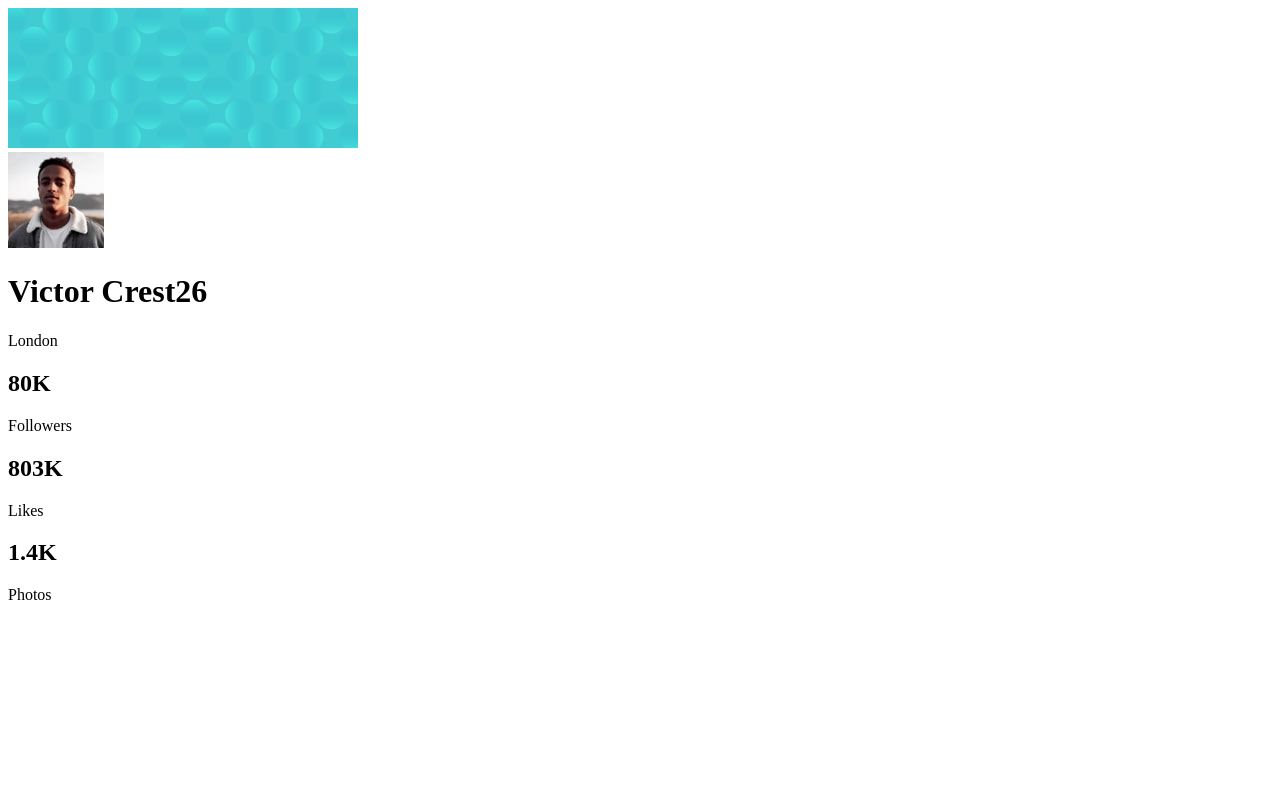
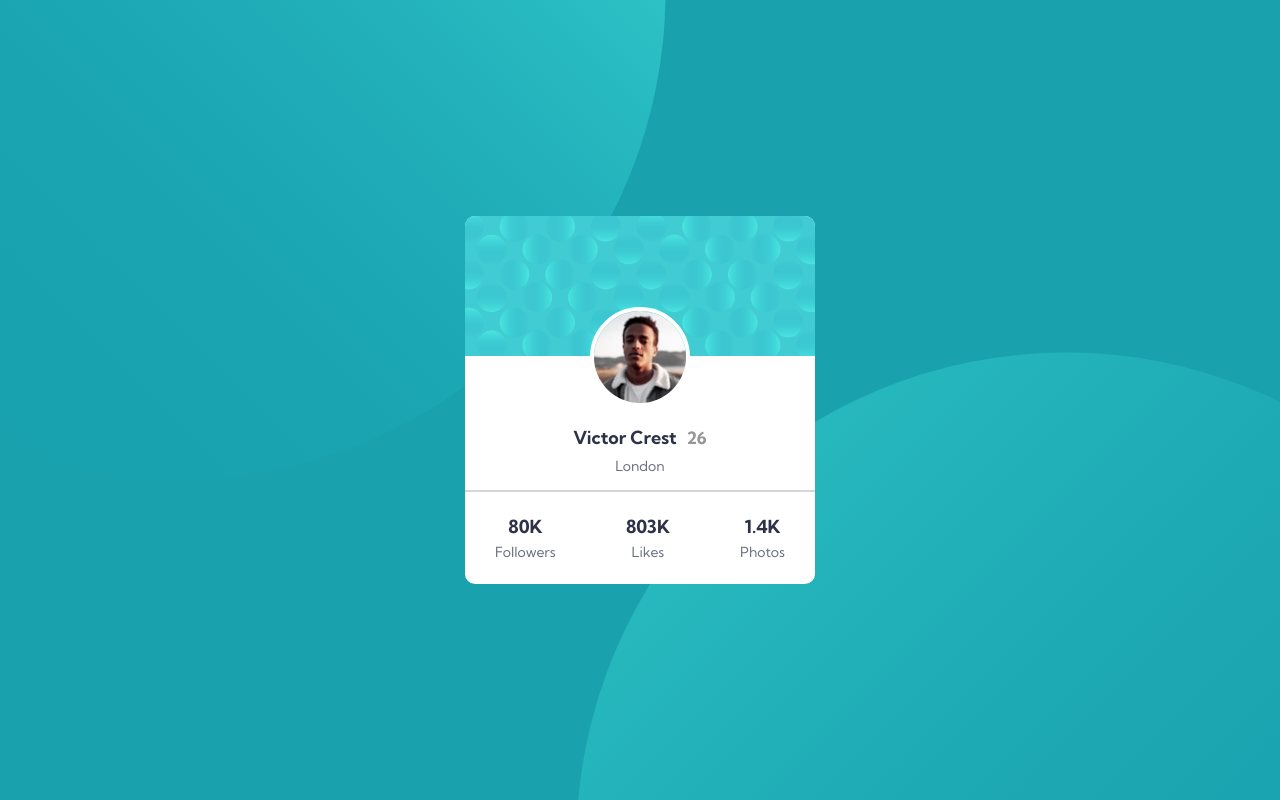
Before and after one commit to bijaylaxmibehera/profile-card-component, a plain HTML site: page index.html in a window 1280 px wide. Drawn offline with Linux system fonts and the light colour scheme.

Commit message:
feat: styling added

```diff
--- a/index.html
+++ b/index.html
@@ -14,6 +14,7 @@
         <img src="./images/image-victor.jpg" alt="" id="user-pic">
         <h1 id="user-name">Victor Crest<span id="user-age">26</span></h1>
         <p id="user-location"> London </p>
+        <hr>
         <div class="footer">
           <div>
             <h2 class="count">80K</h2>
--- a/style.css
+++ b/style.css
@@ -0,0 +1,90 @@
+@import url('https://fonts.googleapis.com/css2?family=Kumbh+Sans:wght@400;700&display=swap');
+
+:root {
+    /* Primary */
+
+    --dark-cyan: hsl(185, 75%, 39%);
+    --very-dark-desaturated-blue: hsl(229, 23%, 23%);
+    --dark-grayish-blue: hsl(227, 10%, 46%);
+
+    /* Neutral */
+    --dark-gray: hsl(0, 0%, 59%);
+}
+
+* {
+    margin: 0;
+    padding: 0;
+    box-sizing: border-box;
+}
+
+body {
+    font-family: 'Kumbh Sans', sans-serif;
+    background-color: var(--dark-cyan);
+    display: flex;
+    min-height: 100vh;
+    justify-content: center;
+    align-items: center;
+    background-image: url("./images/bg-pattern-top.svg"), url("./images/bg-pattern-bottom.svg");
+    background-repeat: no-repeat, no-repeat;
+    background-position: right 48vw bottom 40vh, left 45vw top 44vh;
+}
+
+.container {
+    background-color: #fff;
+    text-align: center;
+    border-radius: 10px;
+    overflow: hidden;
+    margin: 30px;
+}
+
+.content img {
+    width: 100px;
+    height: auto;
+    border-radius: 50%;
+    border: 4px solid #fff;
+    margin-top: -53px;
+    margin-bottom: 15px;
+}
+
+h1 {
+    font-size: 18px;
+    font-weight: 700;
+    color: var(--very-dark-desaturated-blue);
+}
+
+span#user-age {
+    color: var(--dark-gray);
+    margin-left: 10px;
+    font-size: 17px;
+}
+
+p#user-location {
+    margin-top: 8px;
+    color: var(--dark-grayish-blue);
+    font-size: 14px;
+}
+
+hr {
+    border: 0.3px solid hsla(229, 23%, 23%, 0.2);
+    margin-top: 15px;
+
+}
+
+.footer {
+    display: flex;
+    justify-content: space-between;
+    padding: 0 30px;
+    margin: 23px 0;
+}
+
+.footer .count {
+    font-size: 18px;
+    font-weight: 700;
+    color: var(--very-dark-desaturated-blue);
+}
+
+.footer p {
+    color: var(--dark-grayish-blue);
+    font-size: 14px;
+    margin-top: 5px;
+}
```
